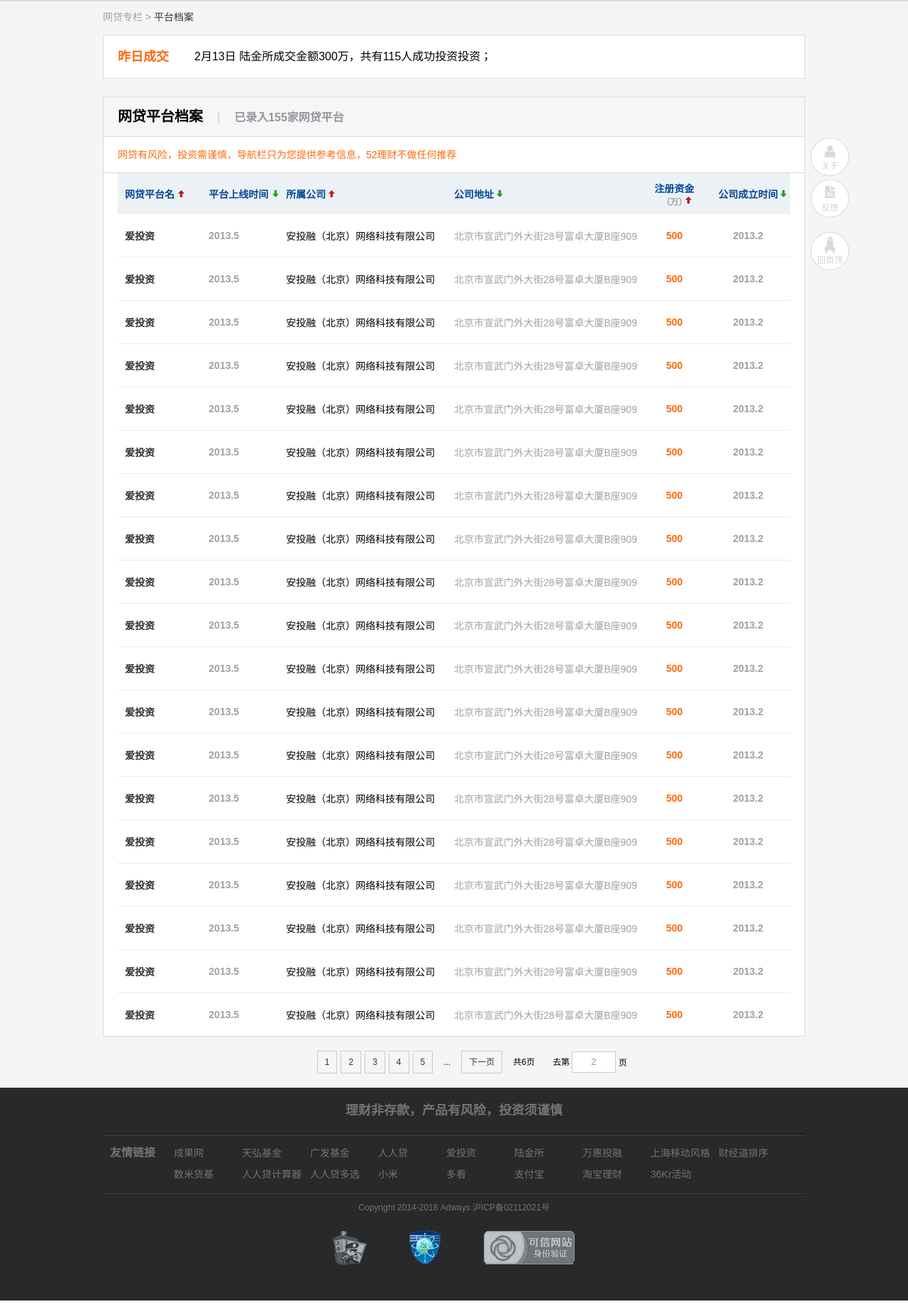
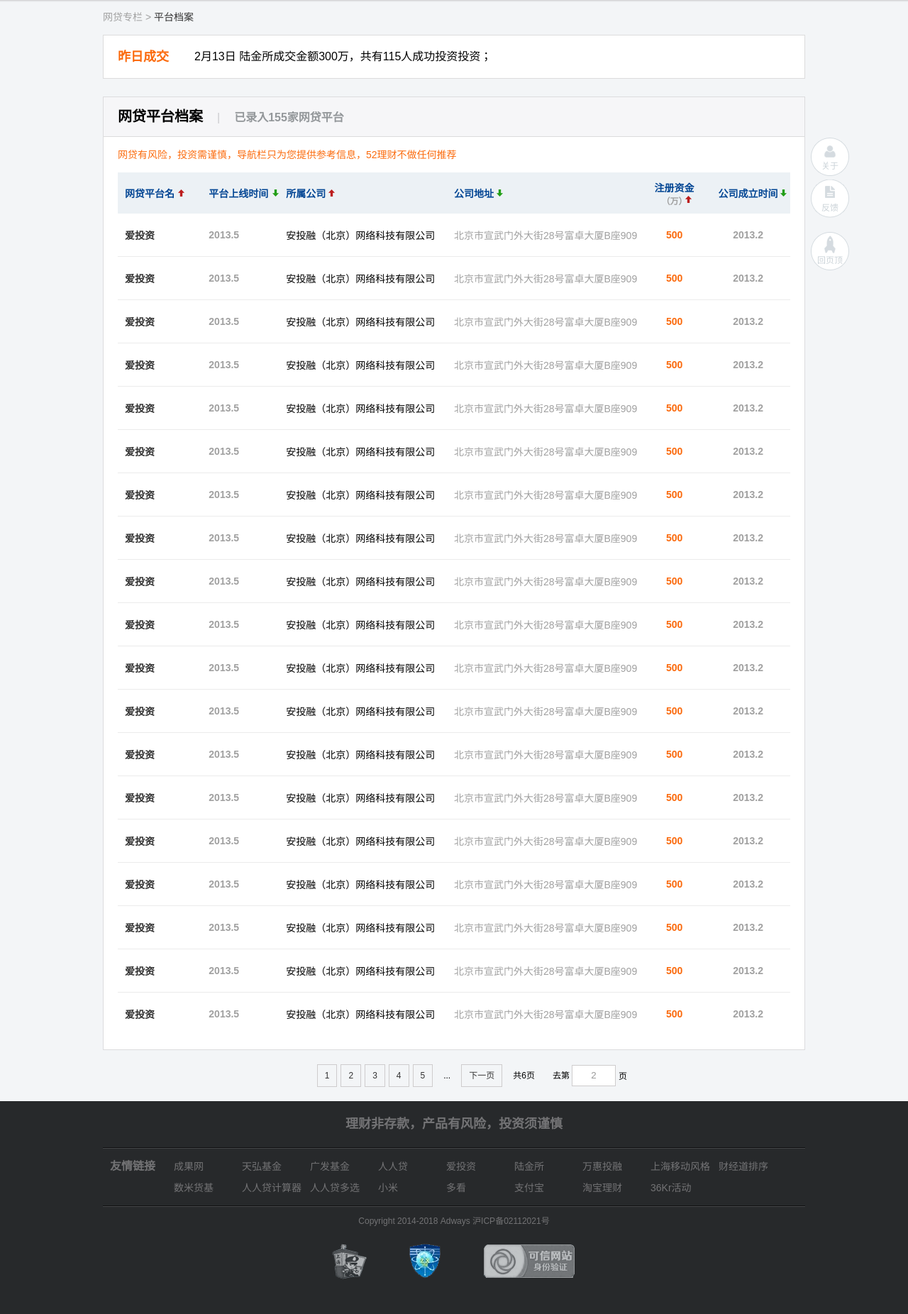
Before and after one commit to iourt/dev, a PHP site: page /page_01.php in a window 1280 px wide. Shown: the part 108-1960 px from the top of the page at 71% size. Run offline with PHP 8.4, Linux system fonts and the light colour scheme.

Commit message:
modify css

```diff
--- a/finances_03.php
+++ b/finances_03.php
@@ -185,7 +185,7 @@
 
 
 <div class="wrap clearfix">
-	<div class="border_04" style="margin-bottom:20px;">
+	<div class="border_03" style="margin-bottom:20px;">
 		<table class="table_list_03" cellspacing="0" cellpadding="0">
 			<tr>
 				<th class="col null"></th>
--- a/themes/global.css
+++ b/themes/global.css
@@ -16,8 +16,8 @@
 .border_08{ border:1px solid #dcdcde; background:#fff; }
 .border_01{ padding:0 20px 20px; }
 .border_02{ padding:20px; }
-.border_04{ /*border-bottom:none;*/ }
-.border_05{ border-top:none; padding:0 20px; }
+.border_04{ border-bottom:none; }
+.border_05{ border-top:none; padding:0 20px 20px; }
 .border_06{ border-bottom:none; padding:20px 20px 0 25px; }
 .border_07{ border-top:none; padding:30px; }
 .border_08{ padding:30px; }
```
